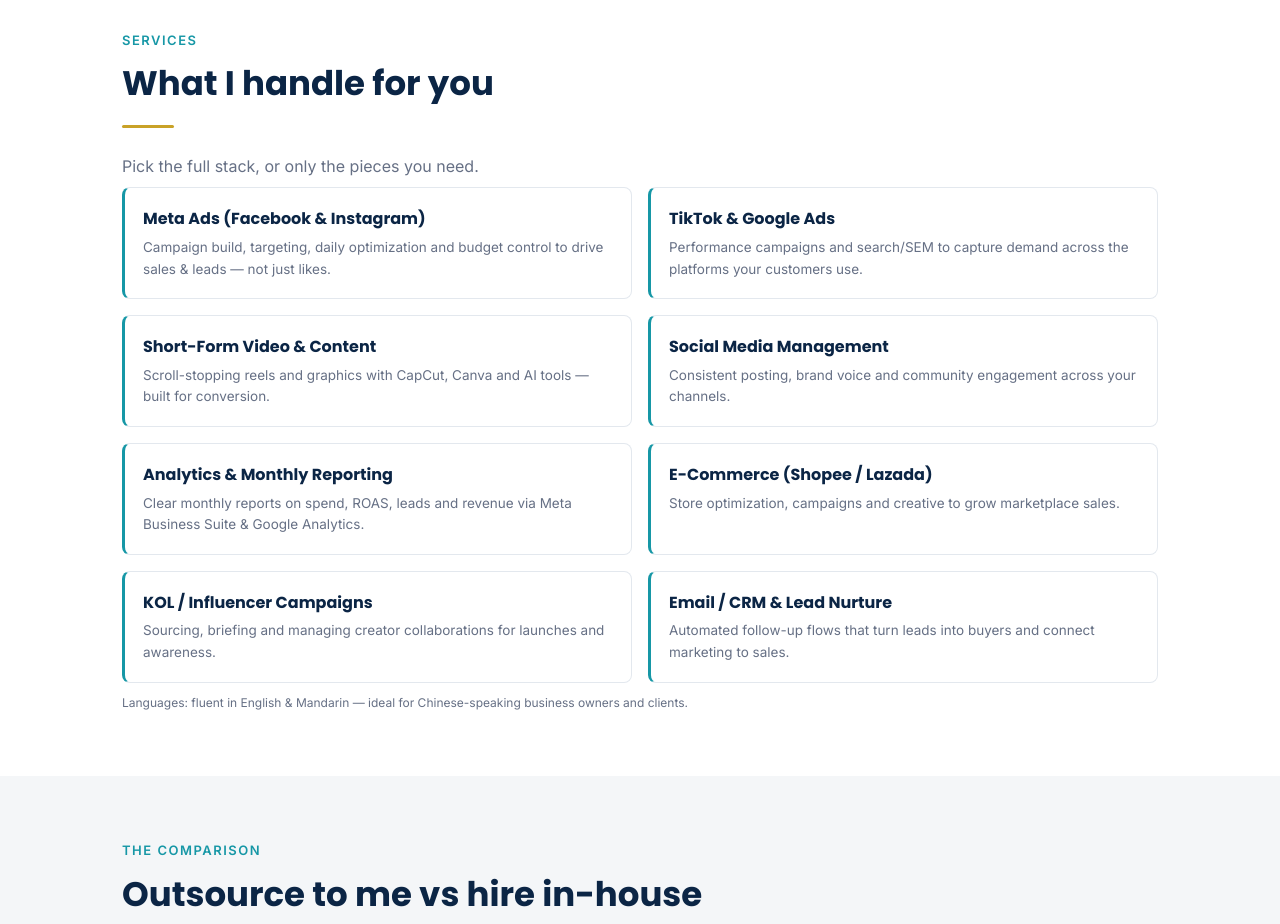
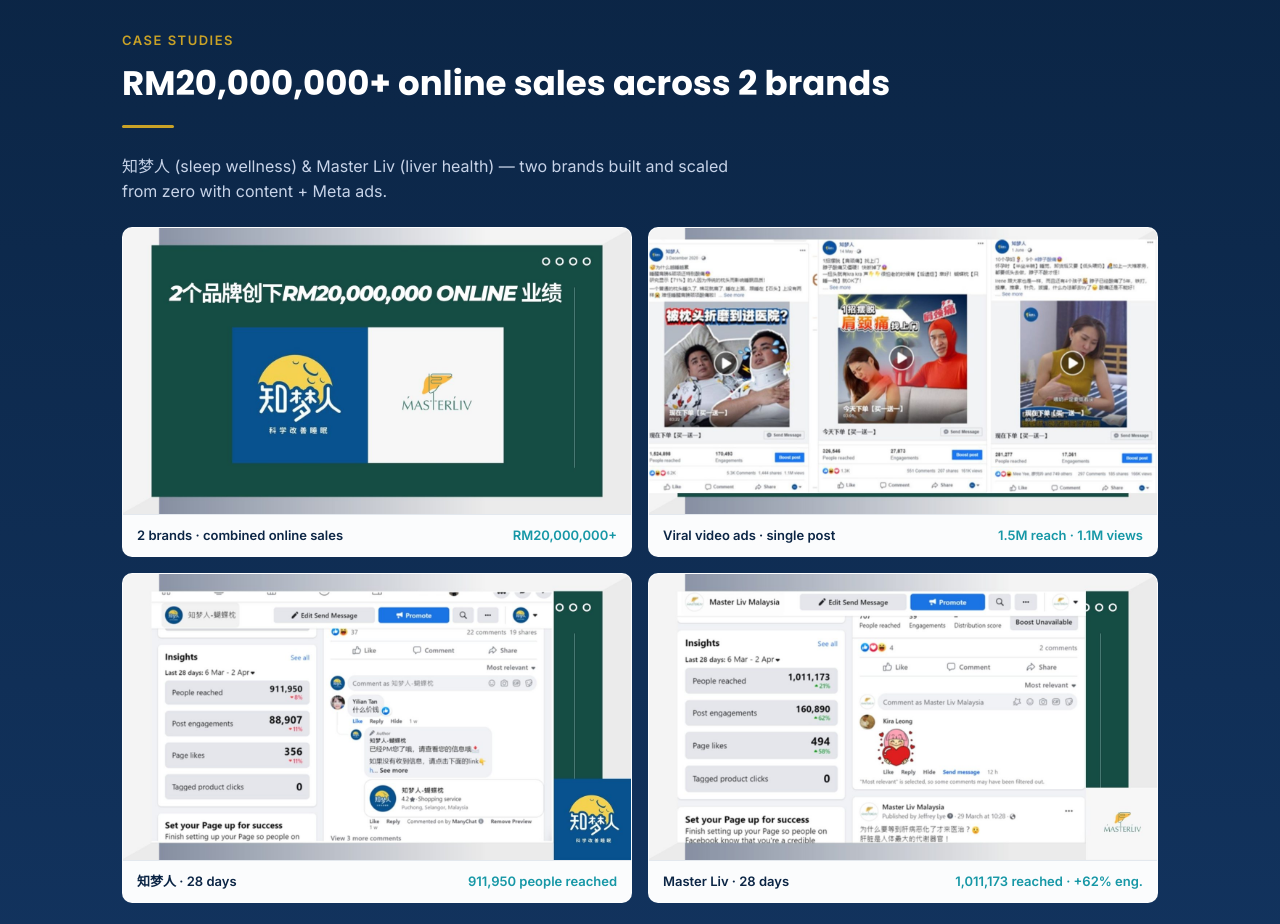
Before and after one commit to ahmoimotivation/portfolio, a plain HTML site: page index.html in a window 1280 px wide. Shown: the part 3380-4304 px from the top of the page. Drawn offline with Linux system fonts and the light colour scheme.

Commit message:
Add case studies section with Canva slides

```diff
--- a/index.html
+++ b/index.html
@@ -64,6 +64,11 @@
 .sec-rule{width:52px;height:3px;background:var(--gold);border-radius:2px;margin:14px 0 26px}
 .sub{color:var(--gray);max-width:640px;margin-bottom:8px}
 .alt{background:var(--light)}
+section.dark{background:linear-gradient(180deg,#0B2545 0%,#12335E 100%)}
+.dark .sec-h{color:#fff}
+.dark .sub{color:#C7D3E8}
+.dark .sec-kick{color:var(--gold)}
+.dark .shot{border-color:rgba(255,255,255,.18)}
 
 /* STAT BAND */
 .stats{display:grid;grid-template-columns:repeat(3,1fr);background:var(--navy);border:1.5px solid var(--gold);border-radius:12px;overflow:hidden}
@@ -221,6 +226,18 @@
 </div></section>
 
 <!-- SERVICES -->
+<section id="results" class="dark"><div class="wrap">
+  <div class="sec-kick">Case Studies</div>
+  <h2 class="sec-h">RM20,000,000+ online sales across 2 brands</h2>
+  <div class="sec-rule"></div>
+  <p class="sub">知梦人 (sleep wellness) &amp; Master Liv (liver health) — two brands built and scaled from zero with content + Meta ads.</p>
+  <div class="gal">
+    <div class="shot"><img src="slides/case-3.jpg" alt="2 brands RM20,000,000 online sales" loading="lazy"><div class="cap">2 brands · combined online sales <span>RM20,000,000+</span></div></div>
+    <div class="shot"><img src="slides/case-7.jpg" alt="Viral video ads" loading="lazy"><div class="cap">Viral video ads · single post <span>1.5M reach · 1.1M views</span></div></div>
+    <div class="shot"><img src="slides/case-5.jpg" alt="知梦人 page insights" loading="lazy"><div class="cap">知梦人 · 28 days <span>911,950 people reached</span></div></div>
+    <div class="shot"><img src="slides/case-6.jpg" alt="Master Liv page insights" loading="lazy"><div class="cap">Master Liv · 28 days <span>1,011,173 reached · +62% eng.</span></div></div>
+  </div>
+</div></section>
 <section id="services"><div class="wrap">
   <div class="sec-kick">Services</div>
   <h2 class="sec-h">What I handle for you</h2>
```
